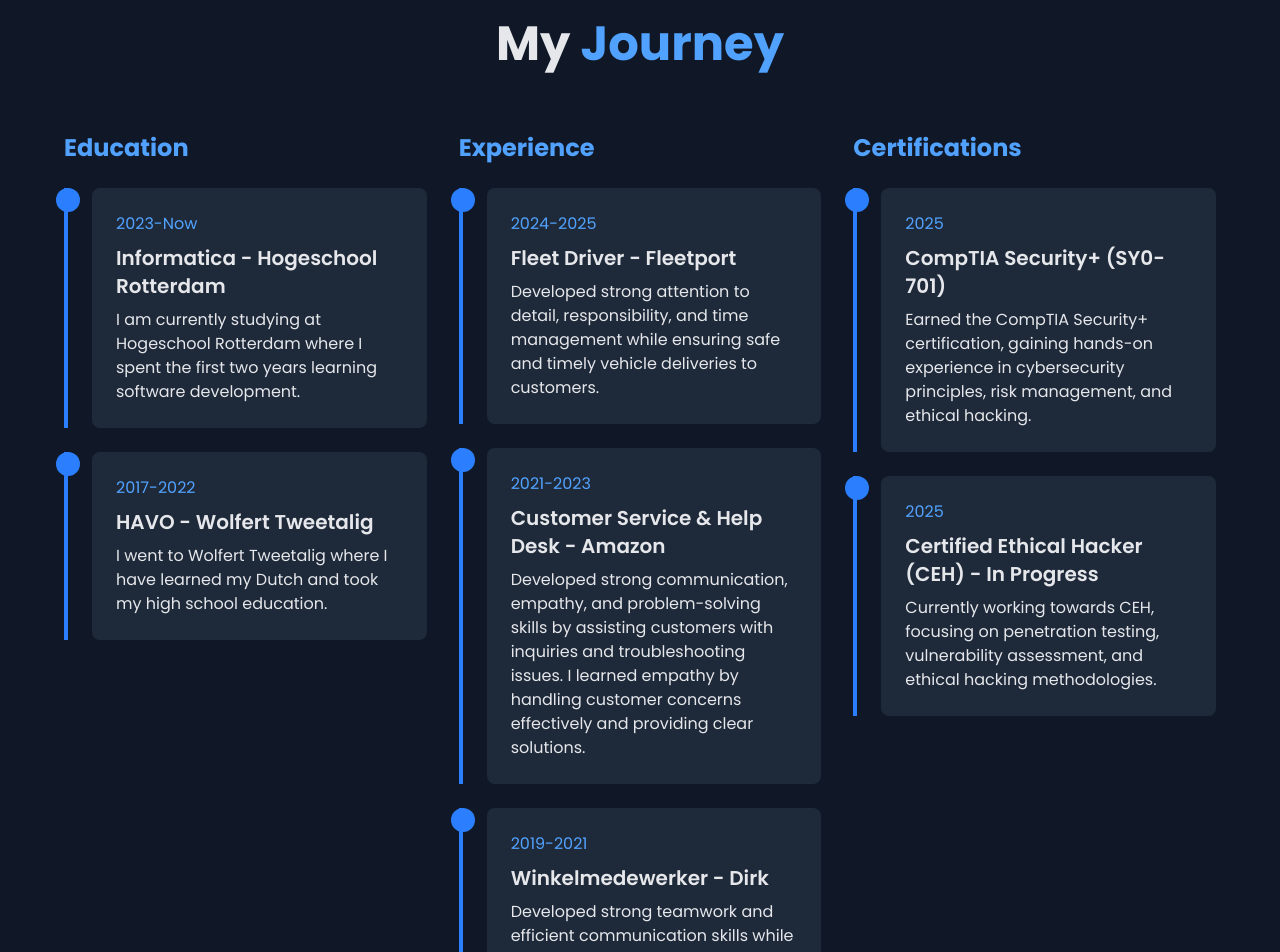
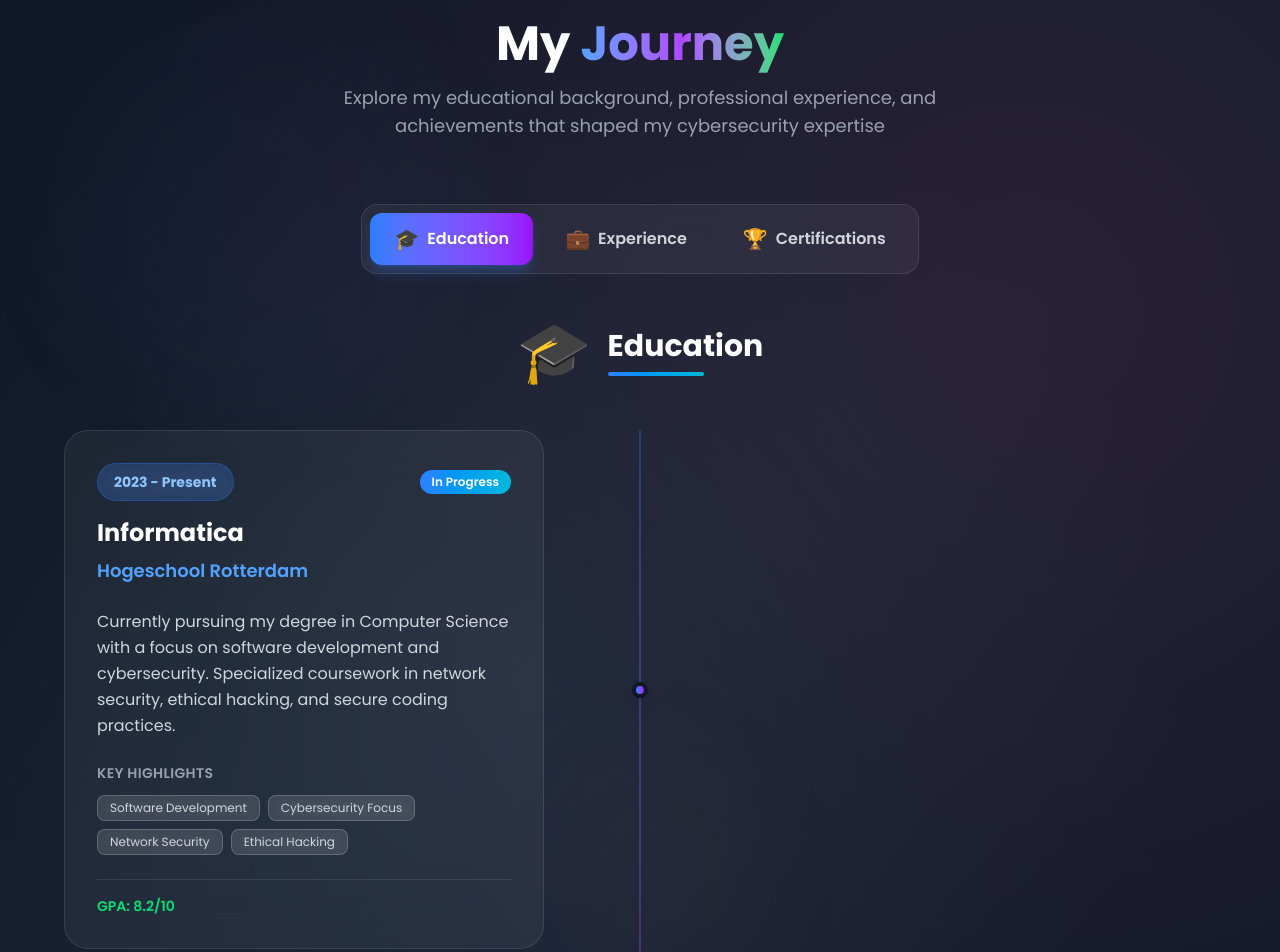
Before and after one commit to Motje3/Portfoliov2, a React (Vite) app in the folder my-portfolio/: page / in a window 1280 px wide. Shown: the part 1660-2612 px from the top of the page. Built offline with nearby package versions, Linux system fonts and the light colour scheme.

Commit message:
new journey section

```diff
--- a/my-portfolio/src/components/JourneySection.tsx
+++ b/my-portfolio/src/components/JourneySection.tsx
@@ -1,159 +1,373 @@
-import { motion } from "framer-motion";
+import { motion, useInView } from "framer-motion";
+import { useRef, useState, useEffect } from "react";
 
 const JourneySection = ({
   sectionsRef,
 }: {
   sectionsRef: React.MutableRefObject<Record<string, HTMLElement | null>>;
 }) => {
+  const ref = useRef<HTMLElement | null>(null);
+  const isInView = useInView(ref, { once: true });
+  const [activeTab, setActiveTab] = useState("education");
+
+  const journeyData = {
+    education: {
+      title: "Education",
+      icon: "🎓",
+      color: "from-blue-500 to-cyan-500",
+      items: [
+        {
+          period: "2023 - Present",
+          title: "Informatica",
+          institution: "Hogeschool Rotterdam",
+          description: "Currently pursuing my degree in Computer Science with a focus on software development and cybersecurity. Specialized coursework in network security, ethical hacking, and secure coding practices.",
+          highlights: ["Software Development", "Cybersecurity Focus", "Network Security", "Ethical Hacking"],
+          status: "ongoing",
+          gpa: "8.2/10"
+        },
+        {
+          period: "2017 - 2022",
+          title: "HAVO Diploma",
+          institution: "Wolfert Tweetalig",
+          description: "Completed secondary education with bilingual curriculum. Developed strong analytical thinking and communication skills in both Dutch and English.",
+          highlights: ["Bilingual Education", "Analytical Thinking", "Communication Skills", "Cultural Awareness"],
+          status: "completed",
+          grade: "7.8/10"
+        }
+      ]
+    },
+    experience: {
+      title: "Experience",
+      icon: "💼",
+      color: "from-purple-500 to-pink-500",
+      items: [
+        {
+          period: "2024 - 2025",
+          title: "Fleet Driver",
+          institution: "Fleetport",
+          description: "Responsible for safe and timely vehicle deliveries to customers. Developed exceptional attention to detail, time management skills, and customer service excellence.",
+          highlights: ["Time Management", "Customer Service", "Attention to Detail", "Responsibility"],
+          status: "current",
+          achievement: "100% On-Time Delivery"
+        },
+        {
+          period: "2021 - 2023",
+          title: "Customer Service & Help Desk",
+          institution: "Amazon",
+          description: "Provided technical support and customer assistance, resolving complex issues and troubleshooting problems. Enhanced communication and problem-solving abilities.",
+          highlights: ["Technical Support", "Problem Solving", "Communication", "Empathy"],
+          status: "completed",
+          achievement: "95% Customer Satisfaction"
+        },
+        {
+          period: "2019 - 2021",
+          title: "Winkelmedewerker",
+          institution: "Dirk",
+          description: "Worked in retail environment developing teamwork skills and efficient communication. Contributed to positive work atmosphere and team collaboration.",
+          highlights: ["Teamwork", "Communication", "Customer Relations", "Work Ethic"],
+          status: "completed",
+          achievement: "Employee of the Month"
+        }
+      ]
+    },
+    certifications: {
+      title: "Certifications",
+      icon: "🏆",
+      color: "from-green-500 to-emerald-500",
+      items: [
+        {
+          period: "2025",
+          title: "CompTIA Security+ (SY0-701)",
+          institution: "CompTIA",
+          description: "Comprehensive cybersecurity certification covering security principles, risk management, incident response, and ethical hacking fundamentals.",
+          highlights: ["Risk Management", "Incident Response", "Network Security", "Ethical Hacking"],
+          status: "certified",
+          credentialId: "SEC-2025-MF001"
+        },
+        {
+          period: "2025 - In Progress",
+          title: "Certified Ethical Hacker (CEH)",
+          institution: "EC-Council",
+          description: "Advanced certification focusing on penetration testing methodologies, vulnerability assessment, and ethical hacking techniques.",
+          highlights: ["Penetration Testing", "Vulnerability Assessment", "Security Analysis", "Ethical Hacking"],
+          status: "in-progress",
+          progress: "75%"
+        }
+      ]
+    }
+  };
+
+  const tabs = [
+    { id: "education", label: "Education", icon: "🎓" },
+    { id: "experience", label: "Experience", icon: "💼" },
+    { id: "certifications", label: "Certifications", icon: "🏆" }
+  ];
+
+  const containerVariants = {
+    hidden: {},
+    visible: {
+      transition: {
+        staggerChildren: 0.15
+      }
+    }
+  };
+
+  const itemVariants = {
+    hidden: { opacity: 0, x: -50, scale: 0.9 },
+    visible: {
+      opacity: 1,
+      x: 0,
+      scale: 1,
+      transition: {
+        duration: 0.8,
+        ease: "easeOut"
+      }
+    }
+  };
+
+  const getStatusColor = (status: string) => {
+    switch (status) {
+      case "ongoing": return "from-blue-500 to-cyan-500";
+      case "current": return "from-green-500 to-emerald-500";
+      case "in-progress": return "from-yellow-500 to-orange-500";
+      case "certified": return "from-purple-500 to-violet-500";
+      default: return "from-gray-500 to-gray-600";
+    }
+  };
+
+  const getStatusText = (status: string) => {
+    switch (status) {
+      case "ongoing": return "In Progress";
+      case "current": return "Current";
+      case "in-progress": return "In Progress";
+      case "certified": return "Certified";
+      case "completed": return "Completed";
+      default: return status;
+    }
+  };
+
   return (
     <motion.section
       ref={(el) => {
         if (el) sectionsRef.current.education = el;
+        ref.current = el;
       }}
-      className="min-h-screen px-4 md:px-16 py-20"
+      className="min-h-screen px-4 md:px-16 py-20 relative overflow-hidden"
       id="education"
       initial={{ opacity: 0, y: 50 }}
       whileInView={{ opacity: 1, y: 0 }}
       transition={{ duration: 0.8 }}
       viewport={{ once: true }}
+      style={{
+        background: 'radial-gradient(circle at 20% 80%, rgba(120, 119, 198, 0.1) 0%, transparent 50%), radial-gradient(circle at 80% 20%, rgba(255, 119, 198, 0.1) 0%, transparent 50%), radial-gradient(circle at 40% 40%, rgba(120, 219, 226, 0.08) 0%, transparent 50%), #111827',
+      }}
     >
-      <h2 className="text-4xl md:text-5xl font-bold text-center mb-16">
-        My <span className="text-blue-400">Journey</span>
+      {/* Floating background elements */}
+      <div className="absolute top-20 left-16 w-96 h-96 bg-gradient-to-r from-blue-500/8 to-purple-500/8 rounded-full blur-3xl animate-pulse"></div>
+      <div className="absolute bottom-20 right-16 w-80 h-80 bg-gradient-to-r from-green-500/8 to-cyan-500/8 rounded-full blur-3xl animate-pulse delay-1000"></div>
+      <div className="absolute top-1/2 left-1/2 transform -translate-x-1/2 -translate-y-1/2 w-64 h-64 bg-gradient-to-r from-pink-500/6 to-yellow-500/6 rounded-full blur-3xl animate-pulse delay-500"></div>
+
+      <div className="relative z-10 max-w-7xl mx-auto">
+        {/* Header */}
+        <motion.div
+          className="text-center mb-16"
+          initial={{ opacity: 0, y: 30 }}
+          whileInView={{ opacity: 1, y: 0 }}
+          transition={{ duration: 0.8 }}
+          viewport={{ once: true }}
+        >
+          <h2 className="text-4xl md:text-5xl font-bold mb-4 text-white">
+            My <span className="text-transparent bg-clip-text bg-gradient-to-r from-blue-400 via-purple-500 to-green-400">Journey</span>
           </h2>
-      <div className="grid md:grid-cols-3 gap-8 max-w-7xl mx-auto">
-        {/* Education */}
+          <p className="text-gray-400 max-w-2xl mx-auto text-lg">
+            Explore my educational background, professional experience, and achievements that shaped my cybersecurity expertise
+          </p>
+        </motion.div>
+
+        {/* Tab Navigation */}
+        <motion.div
+          className="flex flex-wrap justify-center mb-12"
+          initial={{ opacity: 0, y: 20 }}
+          whileInView={{ opacity: 1, y: 0 }}
+          transition={{ duration: 0.6, delay: 0.2 }}
+          viewport={{ once: true }}
+        >
+          <div className="bg-white/5 backdrop-blur-xl border border-white/10 rounded-2xl p-2 flex flex-wrap gap-2">
+            {tabs.map((tab) => (
+              <button
+                key={tab.id}
+                onClick={() => setActiveTab(tab.id)}
+                className={`flex items-center space-x-2 px-6 py-3 rounded-xl font-semibold transition-all duration-300 ${
+                  activeTab === tab.id
+                    ? 'bg-gradient-to-r from-blue-500 to-purple-600 text-white shadow-lg shadow-blue-500/25'
+                    : 'text-gray-300 hover:text-white hover:bg-white/10'
+                }`}
+              >
+                <span className="text-xl">{tab.icon}</span>
+                <span>{tab.label}</span>
+              </button>
+            ))}
+          </div>
+        </motion.div>
+
+        {/* Content */}
+        <motion.div
+          key={activeTab}
+          variants={containerVariants}
+          initial="hidden"
+          animate="visible"
+          className="space-y-8"
+        >
+          {/* Section Header */}
+          <motion.div
+            className="text-center mb-12"
+            variants={itemVariants}
+          >
+            <div className="flex items-center justify-center mb-4">
+              <div className="text-6xl mr-4">{journeyData[activeTab as keyof typeof journeyData].icon}</div>
               <div>
-          <h3 className="text-2xl font-bold mb-6 text-blue-400">Education</h3>
-          <div className="space-y-6">
-            <div className="border-l-4 border-blue-500 pl-6 relative">
-              <div className="absolute -left-3 top-0 w-6 h-6 bg-blue-500 rounded-full"></div>
-              <div className="bg-gray-800 p-6 rounded-lg hover:bg-gray-700 transition-colors">
-                <div className="flex items-center text-blue-400 mb-2">
-                  <span>2023-Now</span>
+                <h3 className="text-3xl font-bold text-white mb-2">
+                  {journeyData[activeTab as keyof typeof journeyData].title}
+                </h3>
+                <div className={`h-1 w-24 bg-gradient-to-r ${journeyData[activeTab as keyof typeof journeyData].color} rounded-full`}></div>
               </div>
-                <h4 className="text-xl font-semibold mb-2">
-                  Informatica - Hogeschool Rotterdam
+            </div>
+          </motion.div>
+
+          {/* Timeline */}
+          <div className="relative">
+            {/* Timeline line */}
+            <div className="absolute left-8 md:left-1/2 transform md:-translate-x-1/2 w-0.5 h-full bg-gradient-to-b from-blue-500 via-purple-500 to-green-500 opacity-30"></div>
+
+            {/* Timeline items */}
+            <div className="space-y-12">
+              {journeyData[activeTab as keyof typeof journeyData].items.map((item, index) => (
+                <motion.div
+                  key={index}
+                  variants={itemVariants}
+                  className={`relative flex flex-col md:flex-row items-start md:items-center ${
+                    index % 2 === 0 ? 'md:flex-row' : 'md:flex-row-reverse'
+                  }`}
+                >
+                  {/* Timeline dot */}
+                  <div className="absolute left-8 md:left-1/2 transform -translate-x-1/2 w-4 h-4 bg-gradient-to-r from-blue-500 to-purple-600 rounded-full border-4 border-gray-900 shadow-lg z-10"></div>
+
+                  {/* Content card */}
+                  <div className={`ml-20 md:ml-0 ${index % 2 === 0 ? 'md:mr-8' : 'md:ml-8'} md:w-5/12`}>
+                    <div className="group bg-white/5 backdrop-blur-xl border border-white/10 rounded-3xl p-8 hover:bg-white/8 hover:border-white/20 transition-all duration-500 hover:scale-[1.02] hover:shadow-2xl hover:shadow-blue-500/10">
+
+                      {/* Period badge */}
+                      <div className="flex items-center justify-between mb-4">
+                        <span className="px-4 py-2 text-sm font-bold text-blue-300 bg-blue-500/20 rounded-full border border-blue-500/30 backdrop-blur-sm">
+                          {item.period}
+                        </span>
+                        <span className={`px-3 py-1 text-xs font-semibold text-white bg-gradient-to-r ${getStatusColor((item as any).status)} rounded-full`}>
+                          {getStatusText((item as any).status)}
+                        </span>
+                      </div>
+
+                      {/* Title and Institution */}
+                      <div className="mb-6">
+                        <h4 className="text-2xl font-bold text-white mb-2 group-hover:text-blue-300 transition-colors duration-300">
+                          {item.title}
                         </h4>
-                <p>
-                  I am currently studying at Hogeschool Rotterdam where I spent
-                  the first two years learning software development.
+                        <p className="text-blue-400 font-semibold text-lg">
+                          {item.institution}
                         </p>
                       </div>
+
+                      {/* Description */}
+                      <p className="text-gray-300 leading-relaxed mb-6">
+                        {item.description}
+                      </p>
+
+                      {/* Highlights */}
+                      <div className="mb-6">
+                        <h5 className="text-sm font-semibold text-gray-400 mb-3 uppercase tracking-wide">Key Highlights</h5>
+                        <div className="flex flex-wrap gap-2">
+                          {item.highlights.map((highlight, idx) => (
+                            <span
+                              key={idx}
+                              className="px-3 py-1 text-xs text-gray-300 bg-white/10 rounded-lg border border-white/20 backdrop-blur-sm hover:bg-white/20 transition-colors"
+                            >
+                              {highlight}
+                            </span>
+                          ))}
                         </div>
-            <div className="border-l-4 border-blue-500 pl-6 relative">
-              <div className="absolute -left-3 top-0 w-6 h-6 bg-blue-500 rounded-full"></div>
-              <div className="bg-gray-800 p-6 rounded-lg hover:bg-gray-700 transition-colors">
-                <div className="flex items-center text-blue-400 mb-2">
-                  <span>2017-2022</span>
                       </div>
-                <h4 className="text-xl font-semibold mb-2">
-                  HAVO - Wolfert Tweetalig
-                </h4>
-                <p>
-                  I went to Wolfert Tweetalig where I have learned my Dutch and
-                  took my high school education.
-                </p>
+
+                      {/* Additional Info */}
+                      <div className="pt-4 border-t border-white/10">
+                        <div className="flex justify-between items-center text-sm">
+                          {(item as any).gpa && (
+                            <span className="text-green-400 font-semibold">
+                              GPA: {(item as any).gpa}
+                            </span>
+                          )}
+                          {(item as any).grade && (
+                            <span className="text-green-400 font-semibold">
+                              Grade: {(item as any).grade}
+                            </span>
+                          )}
+                          {(item as any).achievement && (
+                            <span className="text-yellow-400 font-semibold">
+                              🏆 {(item as any).achievement}
+                            </span>
+                          )}
+                          {(item as any).credentialId && (
+                            <span className="text-purple-400 font-semibold">
+                              ID: {(item as any).credentialId}
+                            </span>
+                          )}
+                          {(item as any).progress && (
+                            <span className="text-orange-400 font-semibold">
+                              Progress: {(item as any).progress}
+                            </span>
+                          )}
+                        </div>
+                      </div>
+
+                      {/* Hover glow effect */}
+                      <div className="absolute inset-0 rounded-3xl opacity-0 group-hover:opacity-100 transition-opacity duration-500 pointer-events-none">
+                        <div className="absolute inset-0 rounded-3xl bg-gradient-to-r from-blue-500/5 via-purple-500/5 to-green-500/5"></div>
                       </div>
                     </div>
                   </div>
-        </div>
-
-        {/* Experience */}
-        <div>
-          <h3 className="text-2xl font-bold mb-6 text-blue-400">Experience</h3>
-          <div className="space-y-6">
-            <div className="border-l-4 border-blue-500 pl-6 relative">
-              <div className="absolute -left-3 top-0 w-6 h-6 bg-blue-500 rounded-full"></div>
-              <div className="bg-gray-800 p-6 rounded-lg hover:bg-gray-700 transition-colors">
-                <div className="flex items-center text-blue-400 mb-2">
-                  <span>2024-2025</span>
-                </div>
-                <h4 className="text-xl font-semibold mb-2">
-                  Fleet Driver - Fleetport
-                </h4>
-                <p>
-                  Developed strong attention to detail, responsibility, and time
-                  management while ensuring safe and timely vehicle deliveries
-                  to customers.
-                </p>
+                </motion.div>
+              ))}
             </div>
           </div>
-            <div className="border-l-4 border-blue-500 pl-6 relative">
-              <div className="absolute -left-3 top-0 w-6 h-6 bg-blue-500 rounded-full"></div>
-              <div className="bg-gray-800 p-6 rounded-lg hover:bg-gray-700 transition-colors">
-                <div className="flex items-center text-blue-400 mb-2">
-                  <span>2021-2023</span>
+        </motion.div>
+
+        {/* Stats Section */}
+        <motion.div
+          className="mt-20 grid grid-cols-2 md:grid-cols-4 gap-6"
+          initial={{ opacity: 0, y: 30 }}
+          whileInView={{ opacity: 1, y: 0 }}
+          transition={{ duration: 0.8, delay: 0.6 }}
+          viewport={{ once: true }}
+        >
+          {[
+            { label: "Years of Education", value: "8+", icon: "📚", color: "from-blue-500 to-cyan-500" },
+            { label: "Work Experience", value: "6+", icon: "💼", color: "from-purple-500 to-pink-500" },
+            { label: "Certifications", value: "2+", icon: "🏆", color: "from-green-500 to-emerald-500" },
+            { label: "Skills Acquired", value: "25+", icon: "⚡", color: "from-yellow-500 to-orange-500" },
+          ].map((stat, index) => (
+            <motion.div
+              key={stat.label}
+              className="bg-white/5 backdrop-blur-xl border border-white/10 rounded-2xl p-6 text-center hover:bg-white/8 hover:border-white/20 transition-all duration-300 hover:scale-105 group"
+              whileHover={{ y: -5 }}
+            >
+              <div className={`text-4xl mb-3 group-hover:scale-110 transition-transform duration-300`}>
+                {stat.icon}
               </div>
-                <h4 className="text-xl font-semibold mb-2">
-                  Customer Service & Help Desk - Amazon
-                </h4>
-                <p>
-                  Developed strong communication, empathy, and problem-solving
-                  skills by assisting customers with inquiries and
-                  troubleshooting issues. I learned empathy by handling customer
-                  concerns effectively and providing clear solutions.
-                </p>
+              <div className={`text-2xl font-bold bg-gradient-to-r ${stat.color} bg-clip-text text-transparent mb-1`}>
+                {stat.value}
               </div>
-            </div>
-            <div className="border-l-4 border-blue-500 pl-6 relative">
-              <div className="absolute -left-3 top-0 w-6 h-6 bg-blue-500 rounded-full"></div>
-              <div className="bg-gray-800 p-6 rounded-lg hover:bg-gray-700 transition-colors">
-                <div className="flex items-center text-blue-400 mb-2">
-                  <span>2019-2021</span>
-                </div>
-                <h4 className="text-xl font-semibold mb-2">
-                  Winkelmedewerker - Dirk
-                </h4>
-                <p>
-                  Developed strong teamwork and efficient communication skills
-                  while contributing to a positive and motivating work
-                  environment with colleagues.
-                </p>
-              </div>
-            </div>
-          </div>
-        </div>
-
-        {/* Certifications */}
-        <div>
-          <h3 className="text-2xl font-bold mb-6 text-blue-400">
-            Certifications
-          </h3>
-          <div className="space-y-6">
-            <div className="border-l-4 border-blue-500 pl-6 relative">
-              <div className="absolute -left-3 top-0 w-6 h-6 bg-blue-500 rounded-full"></div>
-              <div className="bg-gray-800 p-6 rounded-lg hover:bg-gray-700 transition-colors">
-                <div className="flex items-center text-blue-400 mb-2">
-                  <span>2025</span>
-                </div>
-                <h4 className="text-xl font-semibold mb-2">
-                  CompTIA Security+ (SY0-701)
-                </h4>
-                <p>
-                  Earned the CompTIA Security+ certification, gaining hands-on
-                  experience in cybersecurity principles, risk management, and
-                  ethical hacking.
-                </p>
-              </div>
-            </div>
-            <div className="border-l-4 border-blue-500 pl-6 relative">
-              <div className="absolute -left-3 top-0 w-6 h-6 bg-blue-500 rounded-full"></div>
-              <div className="bg-gray-800 p-6 rounded-lg hover:bg-gray-700 transition-colors">
-                <div className="flex items-center text-blue-400 mb-2">
-                  <span>2025</span>
-                </div>
-                <h4 className="text-xl font-semibold mb-2">
-                  Certified Ethical Hacker (CEH) - In Progress
-                </h4>
-                <p>
-                  Currently working towards CEH, focusing on penetration
-                  testing, vulnerability assessment, and ethical hacking
-                  methodologies.
-                </p>
-              </div>
-            </div>
-          </div>
-        </div>
+              <div className="text-sm text-gray-400">{stat.label}</div>
+            </motion.div>
+          ))}
+        </motion.div>
       </div>
     </motion.section>
   );
```
Lines whose indentation alone changed are shown as unchanged.
